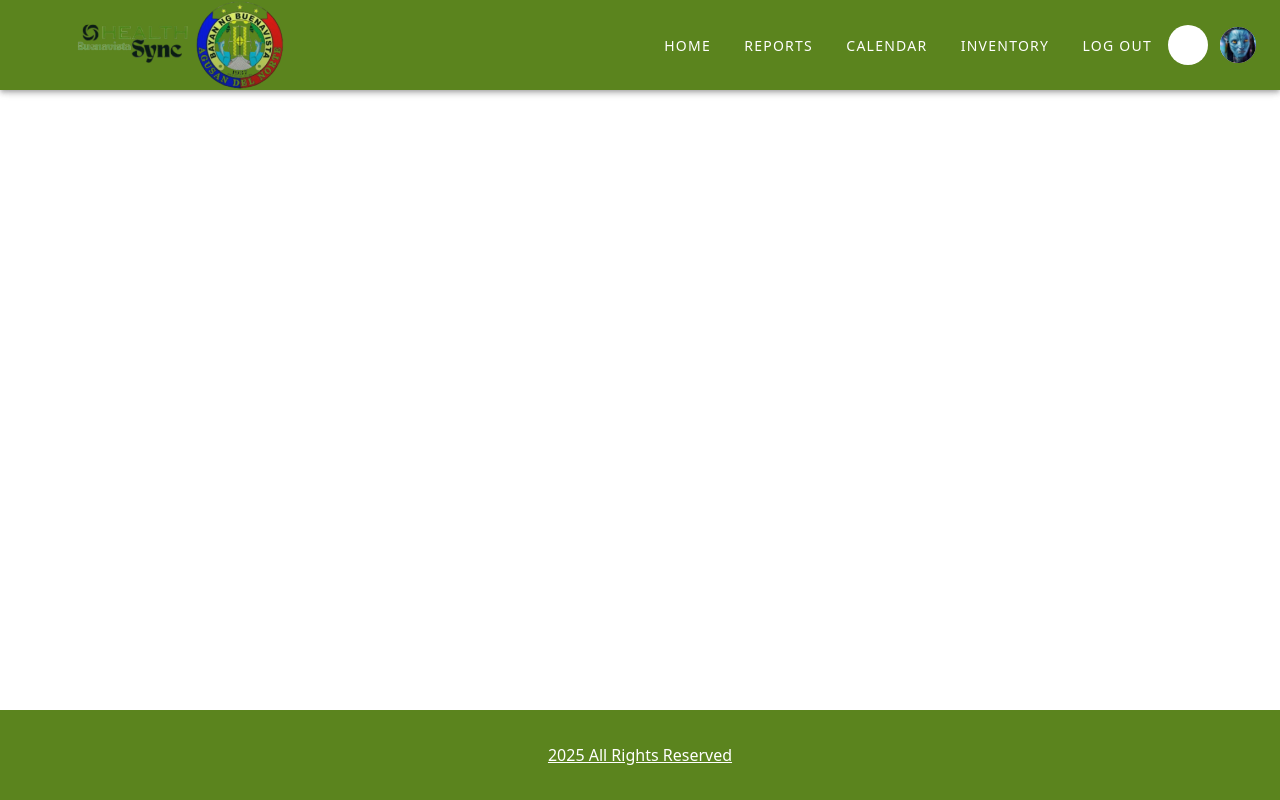
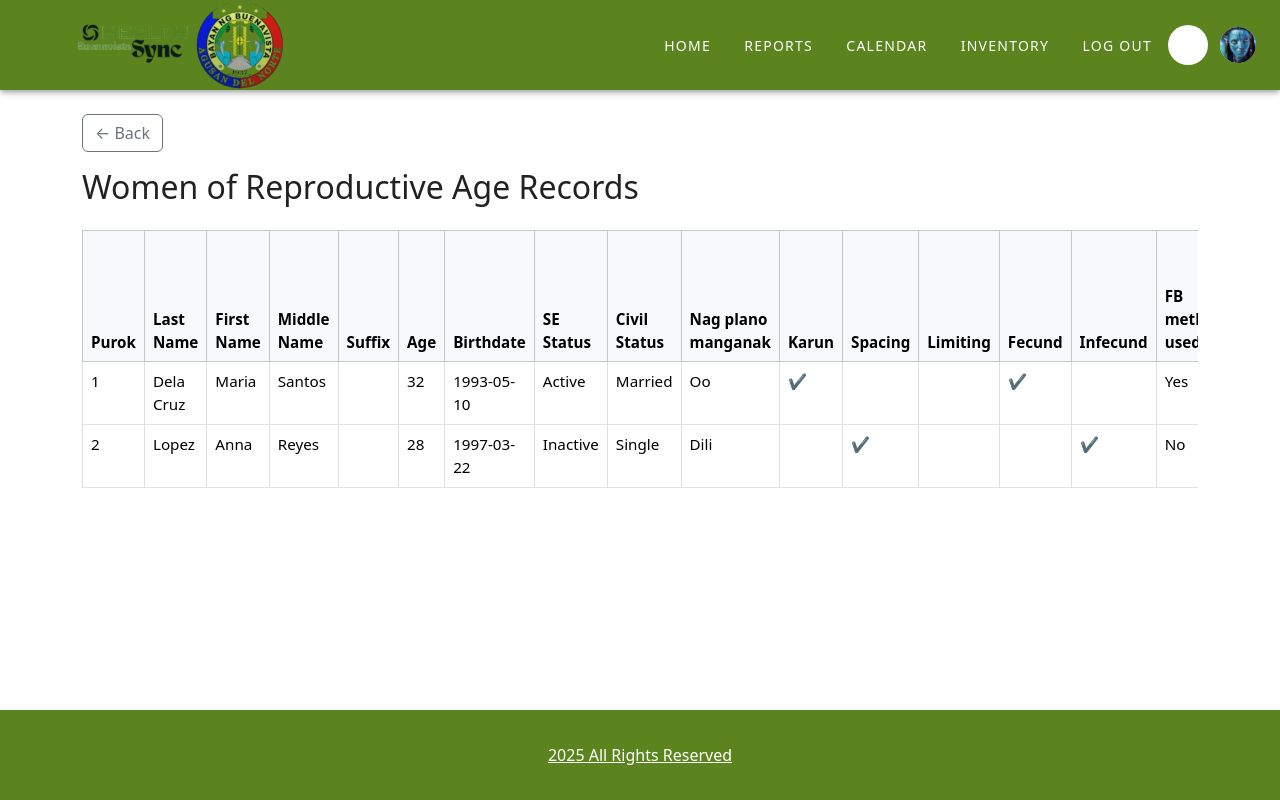
Before and after one commit to marianenasenillo/Web-based-Health-Management-System, a Vue app: page /maternalwrarecords in a window 1280 px wide. Built offline with nearby package versions, Linux system fonts and the light colour scheme.

Commit message:
changes records

```diff
--- a/src/views/MaternalCcsrecords.vue
+++ b/src/views/MaternalCcsrecords.vue
@@ -1,8 +1,114 @@
 <script setup>
 import DashboardView from '@/components/DashboardView.vue'
+import { ref } from 'vue'
+import { useRouter } from 'vue-router'
+
+const router = useRouter()
+const goBack = () => {
+  router.back()
+}
+
+// Sample records for Cervical Cancer Screening
+const cervicalRecords = ref([
+  {
+    purok: '1',
+    lastname: 'Dela Cruz',
+    firstname: 'Maria',
+    middlename: 'Santos',
+    suffix: '',
+    age: 45,
+    birthdate: '1980-05-10',
+    screened: 'Yes'
+  },
+  {
+    purok: '2',
+    lastname: 'Lopez',
+    firstname: 'Anna',
+    middlename: 'Reyes',
+    suffix: '',
+    age: 38,
+    birthdate: '1987-03-22',
+    screened: 'No'
+  }
+])
 </script>
 
 <template>
-    <DashboardView>
-    </DashboardView>
+  <DashboardView>
+    <div class="container my-4">
+      <button class="btn btn-outline-secondary mb-3" @click="goBack">← Back</button>
+      <h2 class="mb-4">Cervical Cancer Screening Records</h2>
+      <div class="table-responsive">
+        <table class="table table-bordered table-hover">
+          <thead class="table-light">
+            <tr>
+              <th>Purok</th>
+              <th>Last Name</th>
+              <th>First Name</th>
+              <th>Middle Name</th>
+              <th>Suffix</th>
+              <th>Age</th>
+              <th>Birthdate</th>
+              <th>Screened</th>
+            </tr>
+          </thead>
+          <tbody>
+            <tr v-for="(record, idx) in cervicalRecords" :key="idx">
+              <td>{{ record.purok }}</td>
+              <td>{{ record.lastname }}</td>
+              <td>{{ record.firstname }}</td>
+              <td>{{ record.middlename }}</td>
+              <td>{{ record.suffix }}</td>
+              <td>{{ record.age }}</td>
+              <td>{{ record.birthdate }}</td>
+              <td>{{ record.screened }}</td>
+            </tr>
+          </tbody>
+        </table>
+      </div>
+    </div>
+  </DashboardView>
 </template>
+
+<style scoped>
+.table-responsive {
+  overflow-x: auto;
+}
+.table {
+  font-size: 0.95rem;
+  min-width: 700px;
+}
+@media (max-width: 900px) {
+  .table {
+    min-width: 600px;
+    font-size: 0.92rem;
+  }
+}
+@media (max-width: 700px) {
+  .container {
+    padding: 0.2rem;
+  }
+  .table {
+    min-width: 400px;
+    font-size: 0.9rem;
+  }
+  th, td {
+    padding: 0.3rem 0.5rem !important;
+    white-space: nowrap;
+    font-size: 0.92rem;
+  }
+}
+@media (max-width: 500px) {
+  .container {
+    padding: 0.1rem;
+  }
+  .table {
+    min-width: 300px;
+    font-size: 0.85rem;
+  }
+  th, td {
+    padding: 0.18rem 0.25rem !important;
+    font-size: 0.85rem;
+  }
+}
+</style>
--- a/src/views/MaternalWrarecords.vue
+++ b/src/views/MaternalWrarecords.vue
@@ -1,8 +1,157 @@
 <script setup>
 import DashboardView from '@/components/DashboardView.vue'
+import { ref } from 'vue'
+import { useRouter } from 'vue-router'
+// Sample records for Women of Reproductive Age
+const wraRecords = ref([
+  {
+    purok: '1',
+    lastname: 'Dela Cruz',
+    firstname: 'Maria',
+    middlename: 'Santos',
+    suffix: '',
+    age: 32,
+    birthdate: '1993-05-10',
+    seStatus: 'Active',
+    civilStatus: 'Married',
+    planoManganak: 'Oo',
+    karun: true,
+    spacing: false,
+    limiting: false,
+    fecund: true,
+    infecund: false,
+    fbMethod: 'Yes',
+    fbType: 'Pills',
+    fbDate: '2025-01-15',
+    changeMethod: 'No'
+  },
+  {
+    purok: '2',
+    lastname: 'Lopez',
+    firstname: 'Anna',
+    middlename: 'Reyes',
+    suffix: '',
+    age: 28,
+    birthdate: '1997-03-22',
+    seStatus: 'Inactive',
+    civilStatus: 'Single',
+    planoManganak: 'Dili',
+    karun: false,
+    spacing: true,
+    limiting: false,
+    fecund: false,
+    infecund: true,
+    fbMethod: 'No',
+    fbType: '',
+    fbDate: '',
+    changeMethod: 'Yes'
+  }
+])
+
+const router = useRouter()
+const goBack = () => {
+  router.back()
+}
 </script>
 
 <template>
-    <DashboardView>
-    </DashboardView>
+  <DashboardView>
+    <div class="container my-4">
+      <button class="btn btn-outline-secondary mb-3" @click="goBack">← Back</button>
+      <h2 class="mb-4">Women of Reproductive Age Records</h2>
+      <div class="table-responsive">
+        <table class="table table-bordered table-hover">
+          <thead class="table-light">
+            <tr>
+              <th>Purok</th>
+              <th>Last Name</th>
+              <th>First Name</th>
+              <th>Middle Name</th>
+              <th>Suffix</th>
+              <th>Age</th>
+              <th>Birthdate</th>
+              <th>SE Status</th>
+              <th>Civil Status</th>
+              <th>Nag plano manganak</th>
+              <th>Karun</th>
+              <th>Spacing</th>
+              <th>Limiting</th>
+              <th>Fecund</th>
+              <th>Infecund</th>
+              <th>FB method used</th>
+              <th>Type</th>
+              <th>Date</th>
+              <th>Gusto mo balhin ug Method</th>
+            </tr>
+          </thead>
+          <tbody>
+            <tr v-for="(record, idx) in wraRecords" :key="idx">
+              <td>{{ record.purok }}</td>
+              <td>{{ record.lastname }}</td>
+              <td>{{ record.firstname }}</td>
+              <td>{{ record.middlename }}</td>
+              <td>{{ record.suffix }}</td>
+              <td>{{ record.age }}</td>
+              <td>{{ record.birthdate }}</td>
+              <td>{{ record.seStatus }}</td>
+              <td>{{ record.civilStatus }}</td>
+              <td>{{ record.planoManganak }}</td>
+              <td>{{ record.karun ? '✔' : '' }}</td>
+              <td>{{ record.spacing ? '✔' : '' }}</td>
+              <td>{{ record.limiting ? '✔' : '' }}</td>
+              <td>{{ record.fecund ? '✔' : '' }}</td>
+              <td>{{ record.infecund ? '✔' : '' }}</td>
+              <td>{{ record.fbMethod }}</td>
+              <td>{{ record.fbType }}</td>
+              <td>{{ record.fbDate }}</td>
+              <td>{{ record.changeMethod }}</td>
+            </tr>
+          </tbody>
+        </table>
+      </div>
+    </div>
+  </DashboardView>
 </template>
+
+<style scoped>
+.table-responsive {
+  overflow-x: auto;
+}
+.table {
+  font-size: 0.95rem;
+  min-width: 1200px;
+}
+@media (max-width: 1100px) {
+  .table {
+    min-width: 900px;
+    font-size: 0.92rem;
+  }
+}
+@media (max-width: 700px) {
+  .container {
+    padding: 0.2rem;
+  }
+  .table {
+    min-width: 700px;
+    font-size: 0.9rem;
+  }
+  th, td {
+    padding: 0.3rem 0.5rem !important;
+    white-space: nowrap;
+    font-size: 0.92rem;
+  }
+}
+@media (max-width: 500px) {
+  .container {
+    padding: 0.1rem;
+  }
+  .table {
+    min-width: 500px;
+    font-size: 0.85rem;
+  }
+  th, td {
+    padding: 0.18rem 0.25rem !important;
+    font-size: 0.85rem;
+  }
+}
+</style>
```
